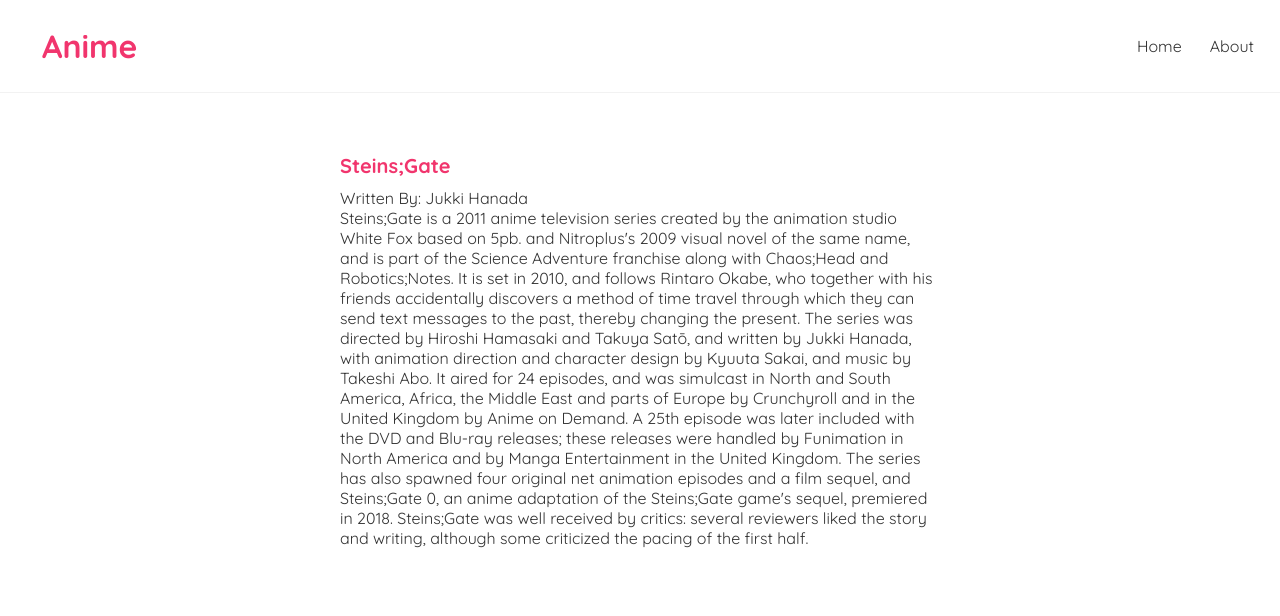
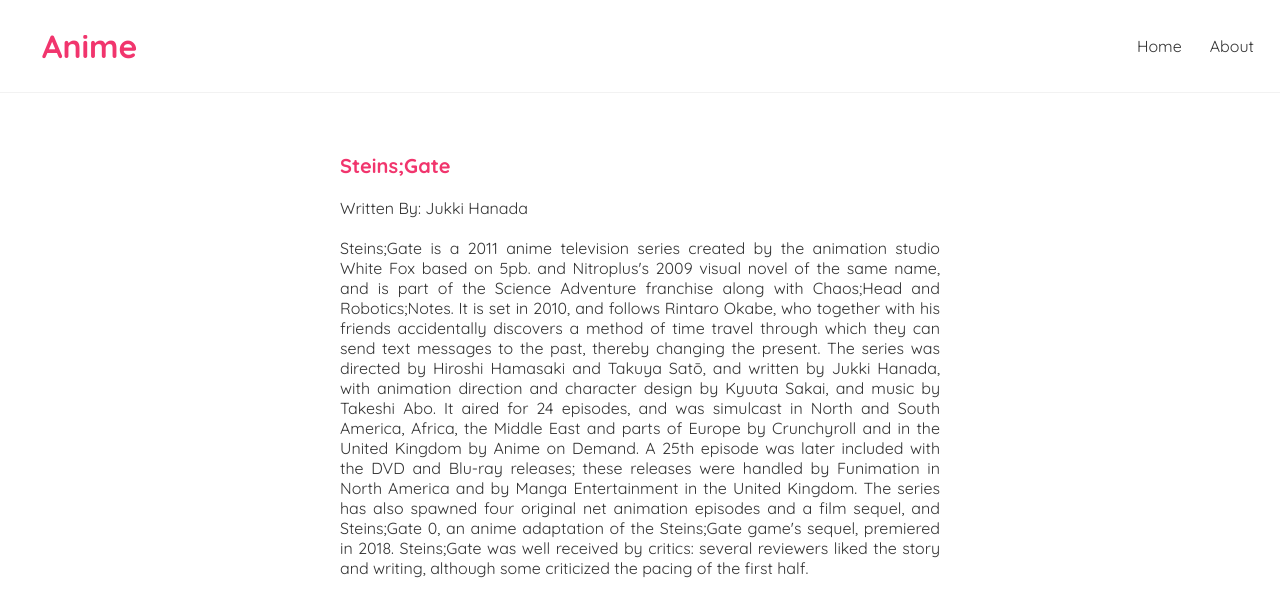
Before and after one commit to birajrb/anime-list, a React (Create React App) app: page /anime-list/anime-list/11 in a window 1280 px wide. Shown: the top 616 px of the page. Built offline with nearby package versions, Linux system fonts and the light colour scheme; the HTML template or start-up script is replaced by a standard one.

Commit message:
Adds text align to all pages

```diff
--- a/src/index.css
+++ b/src/index.css
@@ -52,6 +52,7 @@
 .about p {
   max-width: 600px;
   margin-bottom: 10px;
+  text-align: justify;
 }
 .blog-details h2 {
   font-size: 20px;
@@ -62,3 +63,8 @@
 .blog-details div {
   margin: 20px 0;
 }
+
+.blog-details p {
+  margin: 20px 0;
+  text-align: justify;
+}
```
